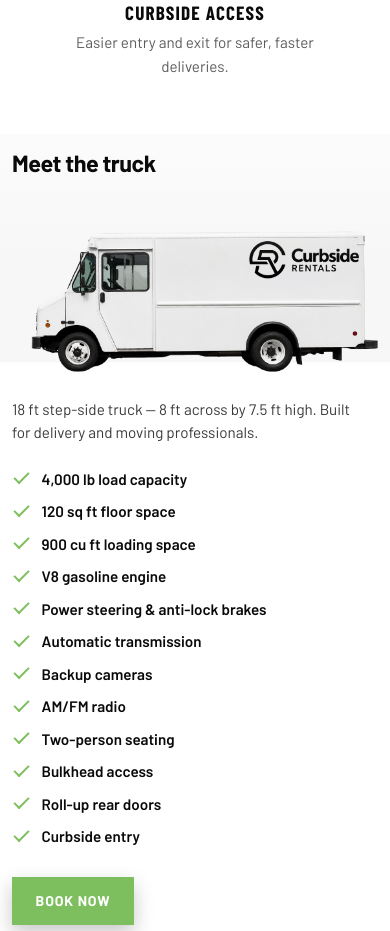
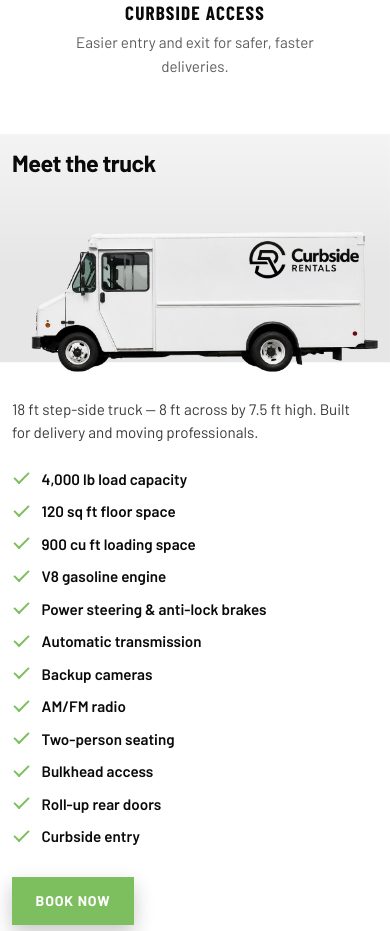
Before and after one commit to collingwood-web-design/curbsite-rentals, a plain HTML site: page index.html in a window 390 px wide. Shown: the part 1297-2228 px from the top of the page. Drawn offline with nearby package versions, Linux system fonts and the light colour scheme.

Commit message:
Swap Meet the Truck hero images for updated desktop and mobile crops.
Co-authored-by: Cursor <cursoragent@cursor.com>

```diff
--- a/index.html
+++ b/index.html
@@ -84,8 +84,8 @@
     <section class="meet-hero" id="meet-the-truck" aria-label="Meet the truck">
       <div class="meet-hero-media" aria-hidden="true">
         <picture>
-          <source media="(max-width: 900px)" srcset="assets/images/Curbside-rentals-meet-the-truck.-cell-tablet.jpg" />
-          <img src="assets/images/Curbside-rentals-meet-the-truck.jpg" alt="" width="1920" height="1080" loading="lazy" />
+          <source media="(max-width: 900px)" srcset="assets/images/2--Curbside-rentals-meet-the-truck.-cell-tablet.jpg" />
+          <img src="assets/images/2--Curbside-rentals-meet-the-truck.jpg" alt="" width="1920" height="1080" loading="lazy" />
         </picture>
       </div>
       <div class="meet-hero-veil" aria-hidden="true"></div>
```
Also changed, not shown: assets/images/2--Curbside-rentals-meet-the-truck.-cell-tablet.jpg (added), assets/images/2--Curbside-rentals-meet-the-truck.jpg (added).
